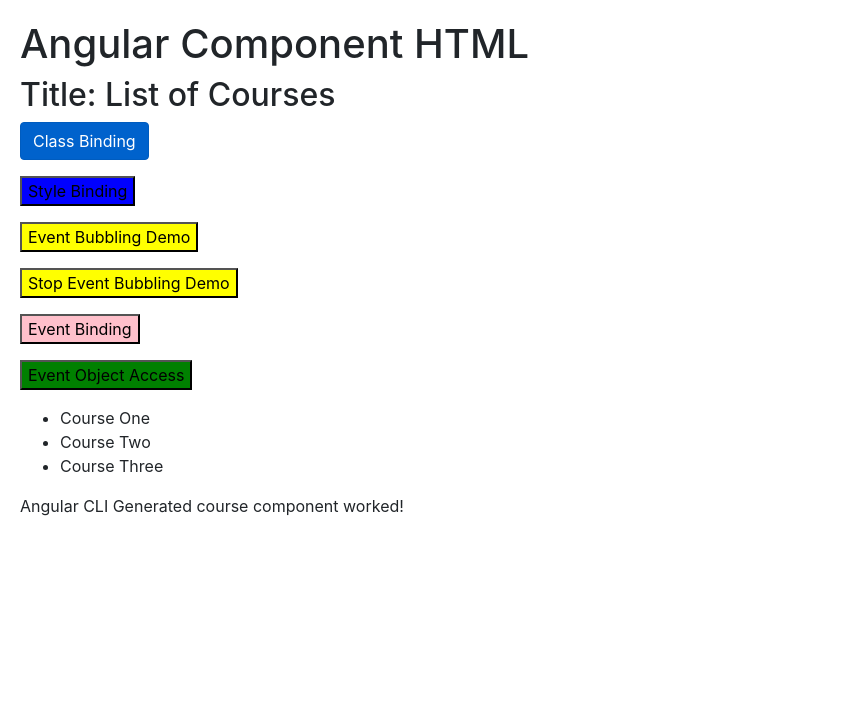
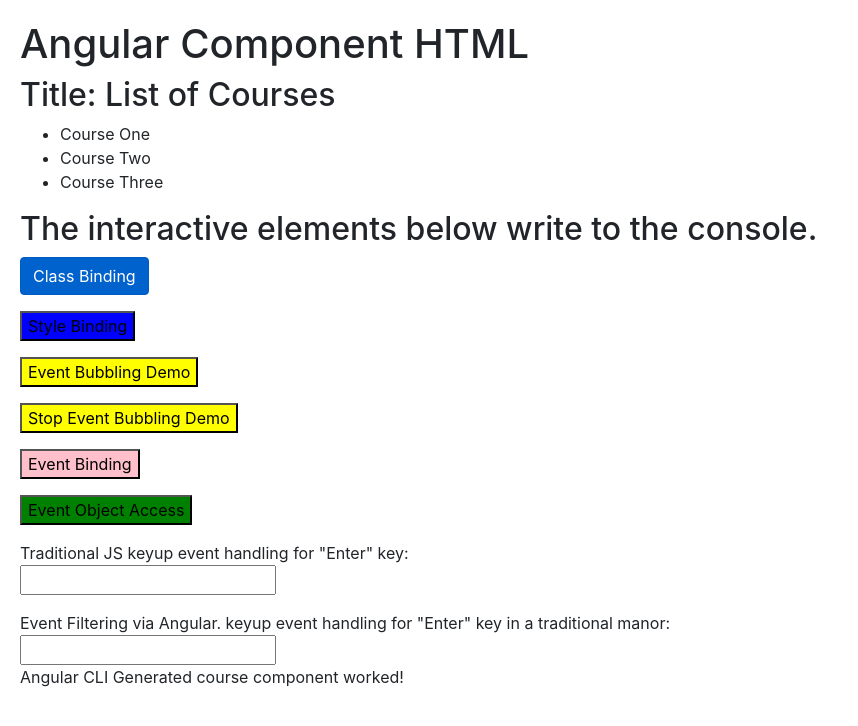
Before and after one commit to clgrogan/AngularHelloWorld, an Angular app: page / in a window 1280 px wide. Shown: the top 726 px of the page, without its empty margins (0-858 px from the left). Built offline with nearby package versions, Linux system fonts and the light colour scheme.

Commit message:
Angular Event Filter

```diff
--- a/src/app/courses.component.html
+++ b/src/app/courses.component.html
@@ -1,4 +1,11 @@
 <h2>{{ "Title: " + getTitle() }}</h2>
+
+<ul>
+  <li *ngFor="let course of courses">
+    {{ course }}
+  </li>
+</ul>
+<h2>The interactive elements below write to the console.</h2>
 <button class="btn btn-primary" [class.active]="isActive">
   Class Binding
 </button>
@@ -39,9 +46,13 @@
   Event Object Access
 </button>
 <p></p>
-
-<ul>
-  <li *ngFor="let course of courses">
-    {{ course }}
-  </li>
-</ul>
+Traditional JS keyup event handling for "Enter" key:
+<div>
+  <input (keyup)="onKeyUpVanilla($event)" />
+</div>
+<p></p>
+Event Filtering via Angular. keyup event handling for "Enter" key in a
+traditional manor:
+<div>
+  <input (keyup.enter)="onKeyUpAngularEventFilter()" />
+</div>
--- a/src/app/courses.component.ts
+++ b/src/app/courses.component.ts
@@ -52,4 +52,10 @@
     $event.stopPropagation();
     console.log("Event Object Accessed:", $event);
   };
+
+  onKeyUpVanilla = ($event) =>
+    $event.keyCode === 13 && console.log("ENTER Pressed, Vanilla!");
+
+  onKeyUpAngularEventFilter = () =>
+    console.log("ENTER pressed, Angular Event Filter (keyup.enter)");
 }
```
